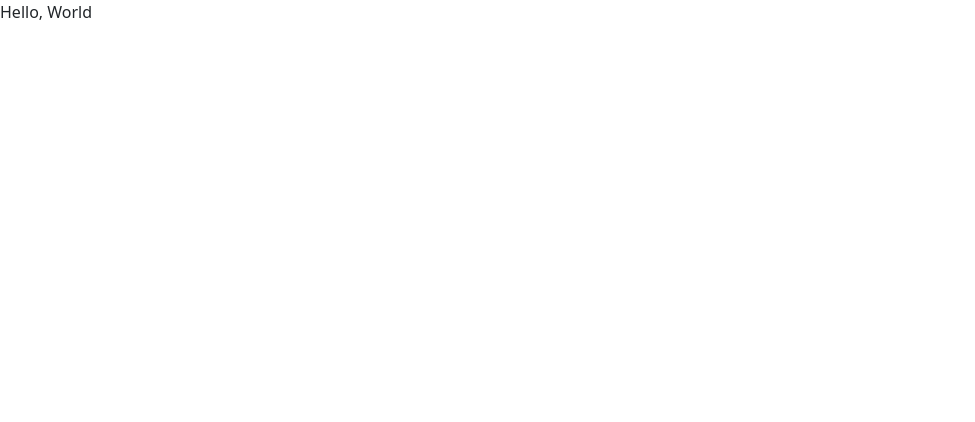
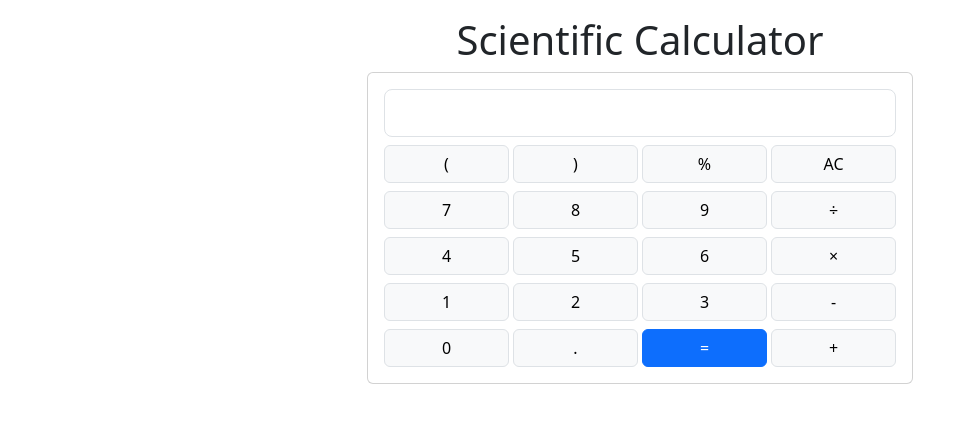
Before and after one commit to Rowlandoka/scientific-calculator, a plain HTML site: page src/index.html in a window 1280 px wide. Shown: the whole page, without its empty margins (0-975 px from the left). Drawn offline with nearby package versions, Linux system fonts and the light colour scheme.

Commit message:
basic buttons and input box

```diff
--- a/src/index.html
+++ b/src/index.html
@@ -12,7 +12,144 @@
 		/>
 	</head>
 	<body>
-		<div>Hello, World</div>
+		<div class="container">
+			<h1 class="text-center mt-3">Scientific Calculator</h1>
+			<div class="row">
+				<div class="col-12 offset-md-3 col-md-6">
+					<div class="card">
+						<div class="card-body">
+							<input
+								id="calc-display"
+								readonly
+								class="form-control form-control-lg"
+								type="text"
+								aria-label=".form-control-lg example"
+							/>
+							<!-- First Row -->
+							<div class="row gx-1">
+								<div class="col-3">
+									<button type="button" class="btn btn-light w-100 mt-2 border">
+										(
+									</button>
+								</div>
+								<div class="col-3">
+									<button type="button" class="btn btn-light w-100 mt-2 border">
+										)
+									</button>
+								</div>
+								<div class="col-3">
+									<button type="button" class="btn btn-light w-100 mt-2 border">
+										%
+									</button>
+								</div>
+								<div class="col-3">
+									<button type="button" class="btn btn-light w-100 mt-2 border">
+										AC
+									</button>
+								</div>
+							</div>
+							<!-- End of First Row -->
+							<div class="row gx-1">
+								<div class="col-3">
+									<button type="button" class="btn btn-light w-100 mt-2 border">
+										7
+									</button>
+								</div>
+								<div class="col-3">
+									<button type="button" class="btn btn-light w-100 mt-2 border">
+										8
+									</button>
+								</div>
+								<div class="col-3">
+									<button type="button" class="btn btn-light w-100 mt-2 border">
+										9
+									</button>
+								</div>
+								<div class="col-3">
+									<button type="button" class="btn btn-light w-100 mt-2 border">
+										÷
+									</button>
+								</div>
+							</div>
+							<!-- End of Second Row -->
+							<div class="row gx-1">
+								<div class="col-3">
+									<button type="button" class="btn btn-light w-100 mt-2 border">
+										4
+									</button>
+								</div>
+								<div class="col-3">
+									<button type="button" class="btn btn-light w-100 mt-2 border">
+										5
+									</button>
+								</div>
+								<div class="col-3">
+									<button type="button" class="btn btn-light w-100 mt-2 border">
+										6
+									</button>
+								</div>
+								<div class="col-3">
+									<button type="button" class="btn btn-light w-100 mt-2 border">
+										×
+									</button>
+								</div>
+							</div>
+							<!-- End of Third Row -->
+							<div class="row gx-1">
+								<div class="col-3">
+									<button type="button" class="btn btn-light w-100 mt-2 border">
+										1
+									</button>
+								</div>
+								<div class="col-3">
+									<button type="button" class="btn btn-light w-100 mt-2 border">
+										2
+									</button>
+								</div>
+								<div class="col-3">
+									<button type="button" class="btn btn-light w-100 mt-2 border">
+										3
+									</button>
+								</div>
+								<div class="col-3">
+									<button type="button" class="btn btn-light w-100 mt-2 border">
+										-
+									</button>
+								</div>
+							</div>
+							<!-- End of Four Row -->
+							<div class="row gx-1">
+								<div class="col-3">
+									<button type="button" class="btn btn-light w-100 mt-2 border">
+										0
+									</button>
+								</div>
+								<div class="col-3">
+									<button type="button" class="btn btn-light w-100 mt-2 border">
+										.
+									</button>
+								</div>
+								<div class="col-3">
+									<button
+										type="button"
+										class="btn btn-primary w-100 mt-2 border border-primary"
+									>
+										=
+									</button>
+								</div>
+								<div class="col-3">
+									<button type="button" class="btn btn-light w-100 mt-2 border">
+										+
+									</button>
+								</div>
+							</div>
+							<!-- End of Fifth Row -->
+						</div>
+					</div>
+				</div>
+			</div>
+		</div>
+
 		<script
 			src="https://cdn.jsdelivr.net/npm/bootstrap@5.3.2/dist/js/bootstrap.bundle.min.js"
 			integrity="sha384-C6RzsynM9kWDrMNeT87bh95OGNyZPhcTNXj1NW7RuBCsyN/o0jlpcV8Qyq46cDfL"
```
